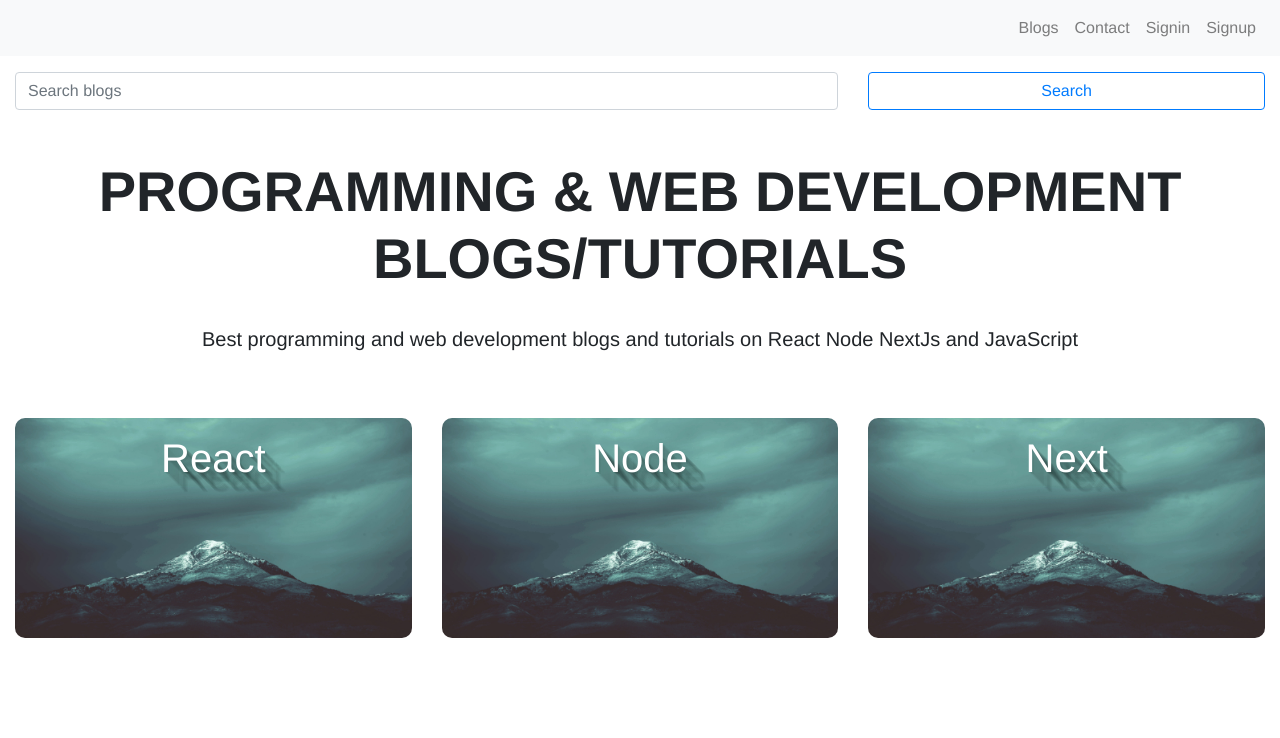
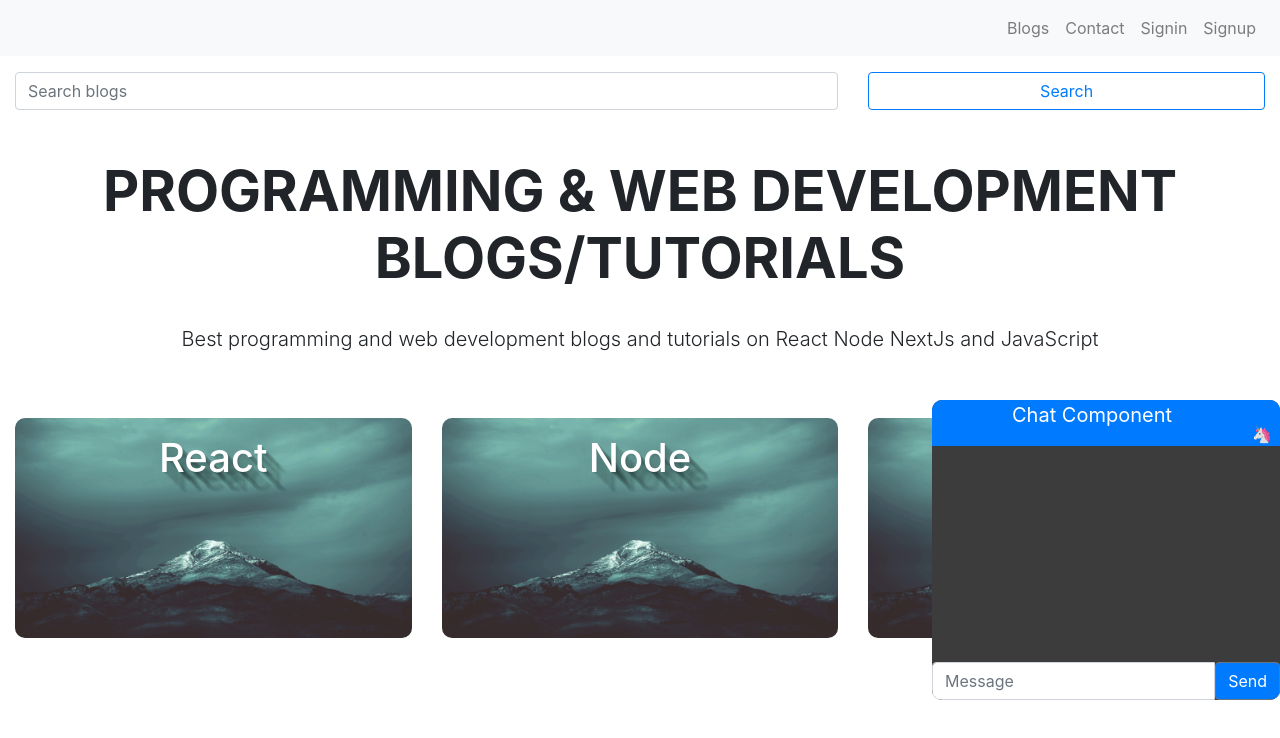
Before and after one commit to cardfaux/BlogNextJS-Frontend, a Next.js app: page / in a window 1280 px wide. Shown: the top 738 px of the page. Built offline with nearby package versions, Linux system fonts and the light colour scheme.

Commit message:
added the ChatComponent

```diff
--- /dev/null
+++ b/components/shared/ChatComponent.jsx
@@ -0,0 +1,63 @@
+import React from 'react';
+import styled from 'styled-components';
+
+const ChatComponent = () => {
+  return (
+    <>
+      <StyledChatDiv>
+        <StyledHeader>
+          <StyledHeaderContainer>
+            <StyledHeaderMessage>Chat Component</StyledHeaderMessage>
+            <StyledCloseContainer>🦄</StyledCloseContainer>
+          </StyledHeaderContainer>
+        </StyledHeader>
+        <StyledInputWrapper className='input-group'>
+          <input type='text' className='form-control' placeholder='Message' aria-label='Message with two button addons' />
+          <button className='btn btn-outline-secondary' type='button'>
+            Send
+          </button>
+        </StyledInputWrapper>
+      </StyledChatDiv>
+    </>
+  );
+};
+
+const StyledChatDiv = styled.section`
+  position: absolute;
+  top: 50%;
+  right: 0;
+  height: 300px;
+  border-radius: 10px;
+  overflow: hidden;
+  background-color: rgba(60, 60, 60, 1);
+`;
+const StyledHeader = styled.header`
+  background-color: rgba(0, 123, 255, 1);
+`;
+
+const StyledHeaderContainer = styled.div`
+  display: flex;
+  justify-content: center;
+  align-items: end;
+`;
+
+const StyledHeaderMessage = styled.p`
+  padding: 0 80px;
+  font-size: 20px;
+  color: white;
+`;
+
+const StyledCloseContainer = styled.div`
+  margin-right: 8px;
+`;
+
+const StyledInputWrapper = styled.div`
+  position: absolute !important;
+  bottom: 0;
+  button {
+    background-color: rgba(0, 123, 255, 1);
+    color: white;
+  }
+`;
+
+export default ChatComponent;
--- a/pages/_app.jsx
+++ b/pages/_app.jsx
@@ -1,6 +1,7 @@
 import React from 'react';
 import Head from 'next/head';
 
+import ChatComponent from '../components/shared/ChatComponent';
 import '../node_modules/nprogress/nprogress.css';
 import '../styles/globalStyles.css';
 
@@ -19,6 +20,7 @@ function MyApp({ Component, pageProps }) {
         <link rel='stylesheet' href='https://cdnjs.cloudflare.com/ajax/libs/twitter-bootstrap/4.5.3/css/bootstrap.min.css' />
       </Head>
       <Component {...pageProps} />
+      <ChatComponent />
     </>
   );
 }
```
